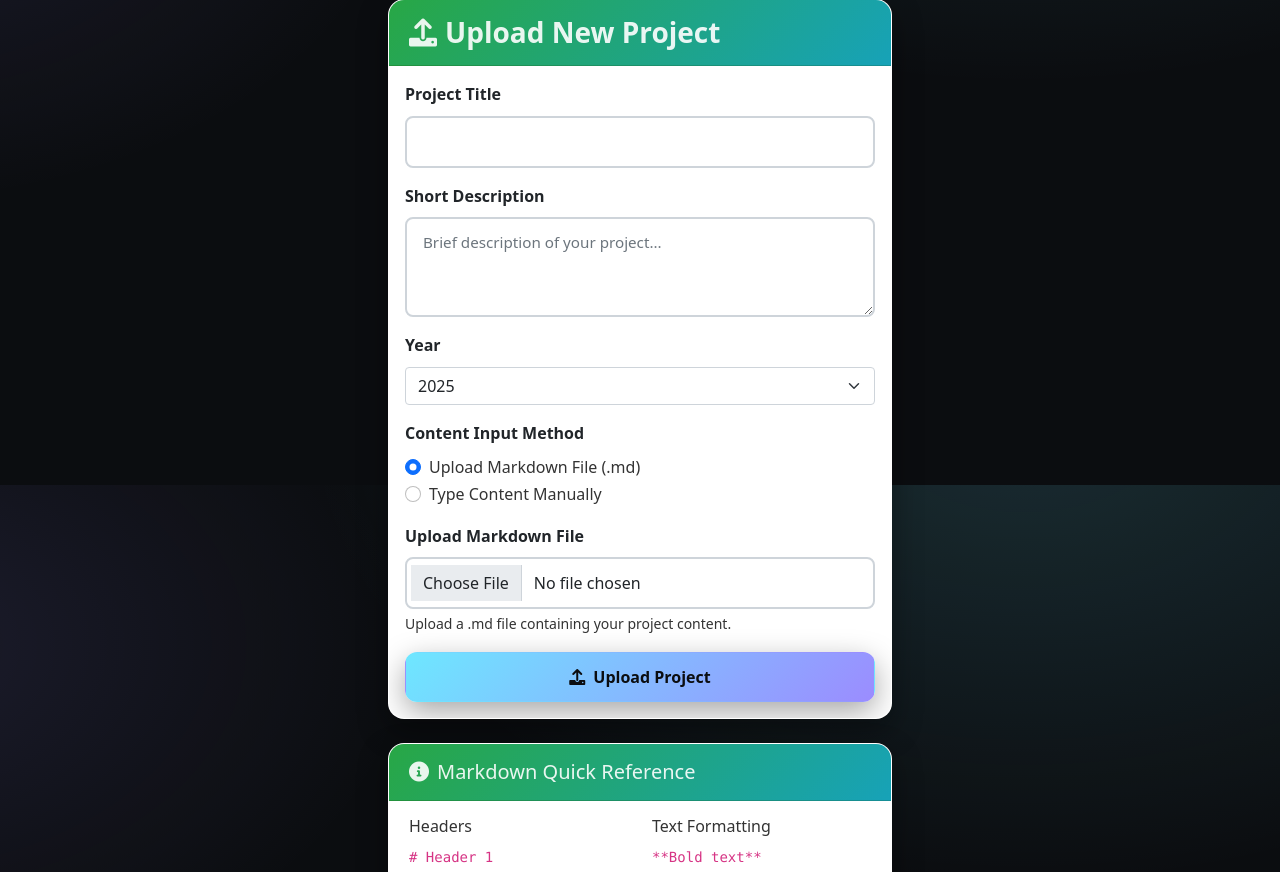
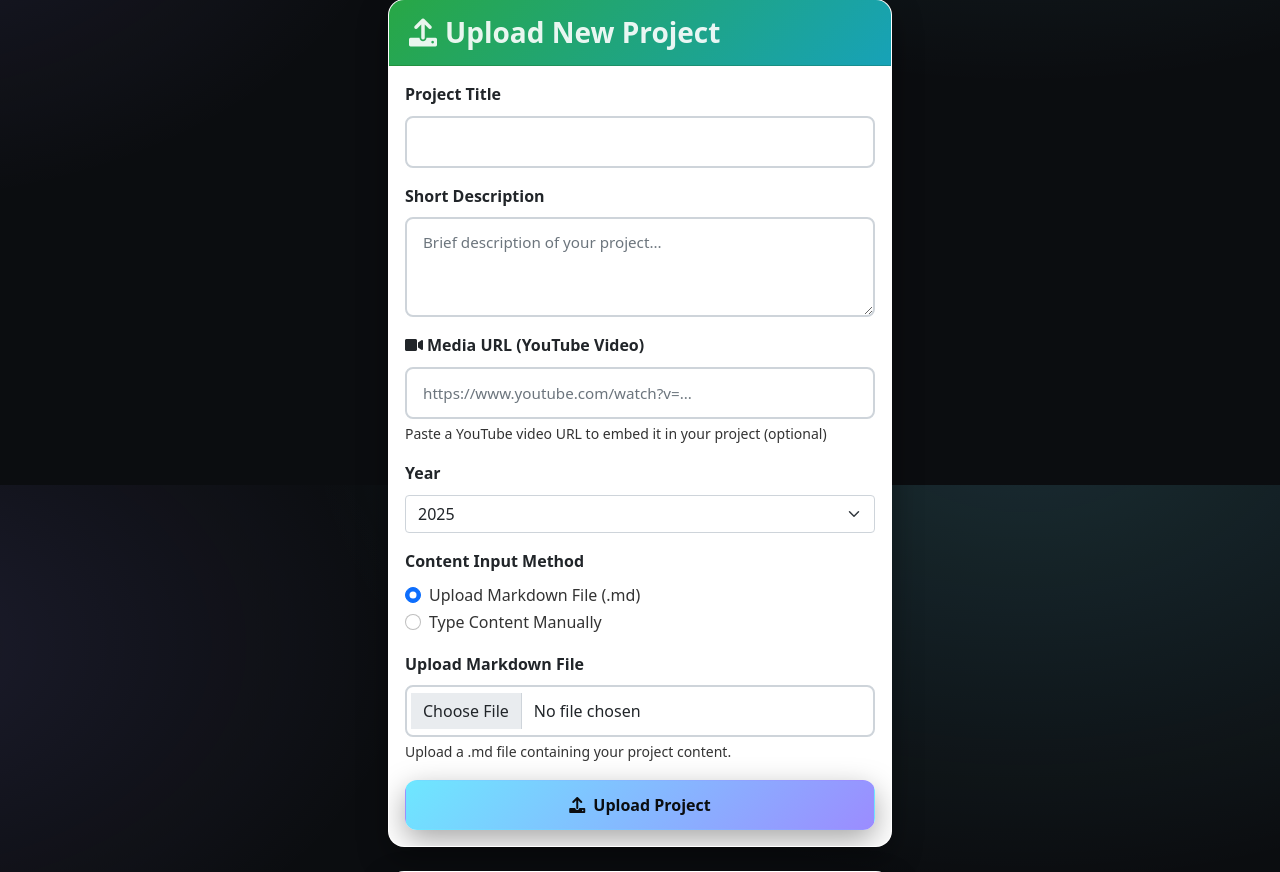
Before and after one commit to paradis-college/festival, a PHP site: page /upload.php in a window 1280 px wide. Shown: the part 315-1187 px from the top of the page. Run offline with PHP 8.4, Linux system fonts and the light colour scheme; a user stored in the database is signed in.

Commit message:
Add media_url column and YouTube embedding functions
Co-authored-by: dbxdrgsl <46262576+dbxdrgsl@users.noreply.github.com>

```diff
--- a/config/database.php
+++ b/config/database.php
@@ -22,6 +22,7 @@ try {
             title VARCHAR(200) NOT NULL,
             description TEXT,
             content TEXT NOT NULL,
+            media_url TEXT,
             author_id INTEGER NOT NULL,
             year INTEGER NOT NULL,
             created_at DATETIME DEFAULT CURRENT_TIMESTAMP,
@@ -50,6 +51,23 @@ try {
             FOREIGN KEY (project_id) REFERENCES projects(id) ON DELETE CASCADE
         );
     ");
+
+    // Migration: Add media_url column if it doesn't exist (backward compatibility)
+    try {
+        $columns = $pdo->query("PRAGMA table_info(projects)")->fetchAll(PDO::FETCH_ASSOC);
+        $hasMediaUrl = false;
+        foreach ($columns as $column) {
+            if ($column['name'] === 'media_url') {
+                $hasMediaUrl = true;
+                break;
+            }
+        }
+        if (!$hasMediaUrl) {
+            $pdo->exec("ALTER TABLE projects ADD COLUMN media_url TEXT");
+        }
+    } catch(PDOException $e) {
+        // Column might already exist or other error - continue
+    }
 
     // Check if we need to insert sample data
     $stmt = $pdo->query("SELECT COUNT(*) FROM users");
--- a/includes/functions.php
+++ b/includes/functions.php
@@ -111,18 +111,18 @@ function getProject($id) {
     return $stmt->fetch();
 }
 
-function createProject($title, $description, $content, $author_id, $year) {
+function createProject($title, $description, $content, $author_id, $year, $media_url = null) {
     global $pdo;
 
-    $stmt = $pdo->prepare("INSERT INTO projects (title, description, content, author_id, year) VALUES (?, ?, ?, ?, ?)");
-    return $stmt->execute([$title, $description, $content, $author_id, $year]);
+    $stmt = $pdo->prepare("INSERT INTO projects (title, description, content, media_url, author_id, year) VALUES (?, ?, ?, ?, ?, ?)");
+    return $stmt->execute([$title, $description, $content, $media_url, $author_id, $year]);
 }
 
-function updateProject($id, $title, $description, $content, $year) {
+function updateProject($id, $title, $description, $content, $year, $media_url = null) {
     global $pdo;
 
-    $stmt = $pdo->prepare("UPDATE projects SET title = ?, description = ?, content = ?, year = ? WHERE id = ?");
-    return $stmt->execute([$title, $description, $content, $year, $id]);
+    $stmt = $pdo->prepare("UPDATE projects SET title = ?, description = ?, content = ?, year = ?, media_url = ? WHERE id = ?");
+    return $stmt->execute([$title, $description, $content, $year, $media_url, $id]);
 }
 
 function deleteProject($id) {
@@ -179,6 +179,50 @@ function parseMarkdown($content) {
     return $content;
 }
 
+// Extract YouTube video ID from various YouTube URL formats
+function extractYouTubeId($url) {
+    if (empty($url)) {
+        return null;
+    }
+
+    $patterns = [
+        '/(?:youtube\.com\/watch\?v=|youtu\.be\/|youtube\.com\/embed\/)([a-zA-Z0-9_-]{11})/',
+        '/youtube\.com\/watch\?.*v=([a-zA-Z0-9_-]{11})/',
+    ];
+
+    foreach ($patterns as $pattern) {
+        if (preg_match($pattern, $url, $matches)) {
+            return $matches[1];
+        }
+    }
+
+    return null;
+}
+
+// Render embedded media (YouTube videos)
+function renderEmbeddedMedia($media_url) {
+    if (empty($media_url)) {
+        return '';
+    }
+
+    $youtubeId = extractYouTubeId($media_url);
+
+    if ($youtubeId) {
+        // Render YouTube embed with responsive wrapper
+        return '<div class="ratio ratio-16x9 mb-4">
+            <iframe src="https://www.youtube.com/embed/' . htmlspecialchars($youtubeId) . '"
+                    title="YouTube video player"
+                    frameborder="0"
+                    allow="accelerometer; autoplay; clipboard-write; encrypted-media; gyroscope; picture-in-picture"
+                    allowfullscreen>
+            </iframe>
+        </div>';
+    }
+
+    // If not a YouTube URL, return empty (could be extended for other video platforms)
+    return '';
+}
+
 function getYears() {
     global $pdo;
 
--- a/upload.php
+++ b/upload.php
@@ -6,6 +6,7 @@ if ($_SERVER['REQUEST_METHOD'] === 'POST') {
     $title = trim($_POST['title']);
     $description = trim($_POST['description']);
     $year = intval($_POST['year']);
+    $media_url = trim($_POST['media_url'] ?? '');
 
     // Handle file upload
     if (isset($_FILES['markdown_file']) && $_FILES['markdown_file']['error'] === UPLOAD_ERR_OK) {
@@ -15,7 +16,7 @@ if ($_SERVER['REQUEST_METHOD'] === 'POST') {
         if ($fileExtension === 'md') {
             $content = file_get_contents($uploadedFile['tmp_name']);
 
-            if (createProject($title, $description, $content, $_SESSION['user_id'], $year)) {
+            if (createProject($title, $description, $content, $_SESSION['user_id'], $year, $media_url)) {
                 header('Location: index.php?success=upload');
                 exit();
             }
@@ -24,7 +25,7 @@ if ($_SERVER['REQUEST_METHOD'] === 'POST') {
         // Manual content input
         $content = trim($_POST['content']);
 
-        if (createProject($title, $description, $content, $_SESSION['user_id'], $year)) {
+        if (createProject($title, $description, $content, $_SESSION['user_id'], $year, $media_url)) {
             header('Location: index.php?success=upload');
             exit();
         }
@@ -57,6 +58,17 @@ include 'includes/header.php';
                         <label for="description" class="form-label">Short Description</label>
                         <textarea class="form-control" id="description" name="description" rows="3"
                                   placeholder="Brief description of your project..."></textarea>
+                    </div>
+
+                    <div class="mb-3">
+                        <label for="media_url" class="form-label">
+                            <i class="fas fa-video me-1"></i>Media URL (YouTube Video)
+                        </label>
+                        <input type="url" class="form-control" id="media_url" name="media_url"
+                               placeholder="https://www.youtube.com/watch?v=...">
+                        <div class="form-text">
+                            Paste a YouTube video URL to embed it in your project (optional)
+                        </div>
                     </div>
 
                     <div class="mb-3">
```
Also changed, not shown: edit.php (+14 -1 lines), project.php (+10 -0 lines).
